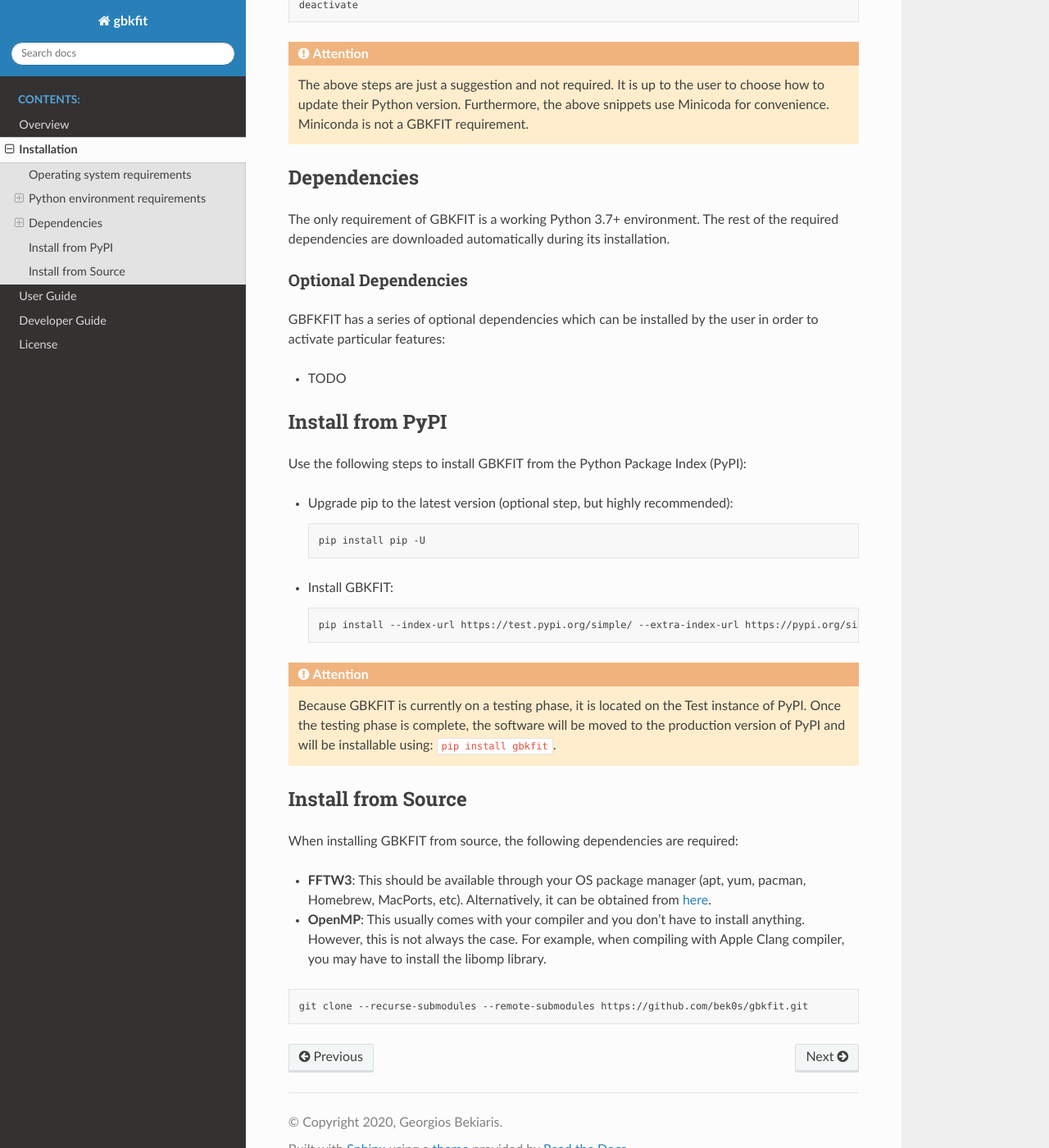
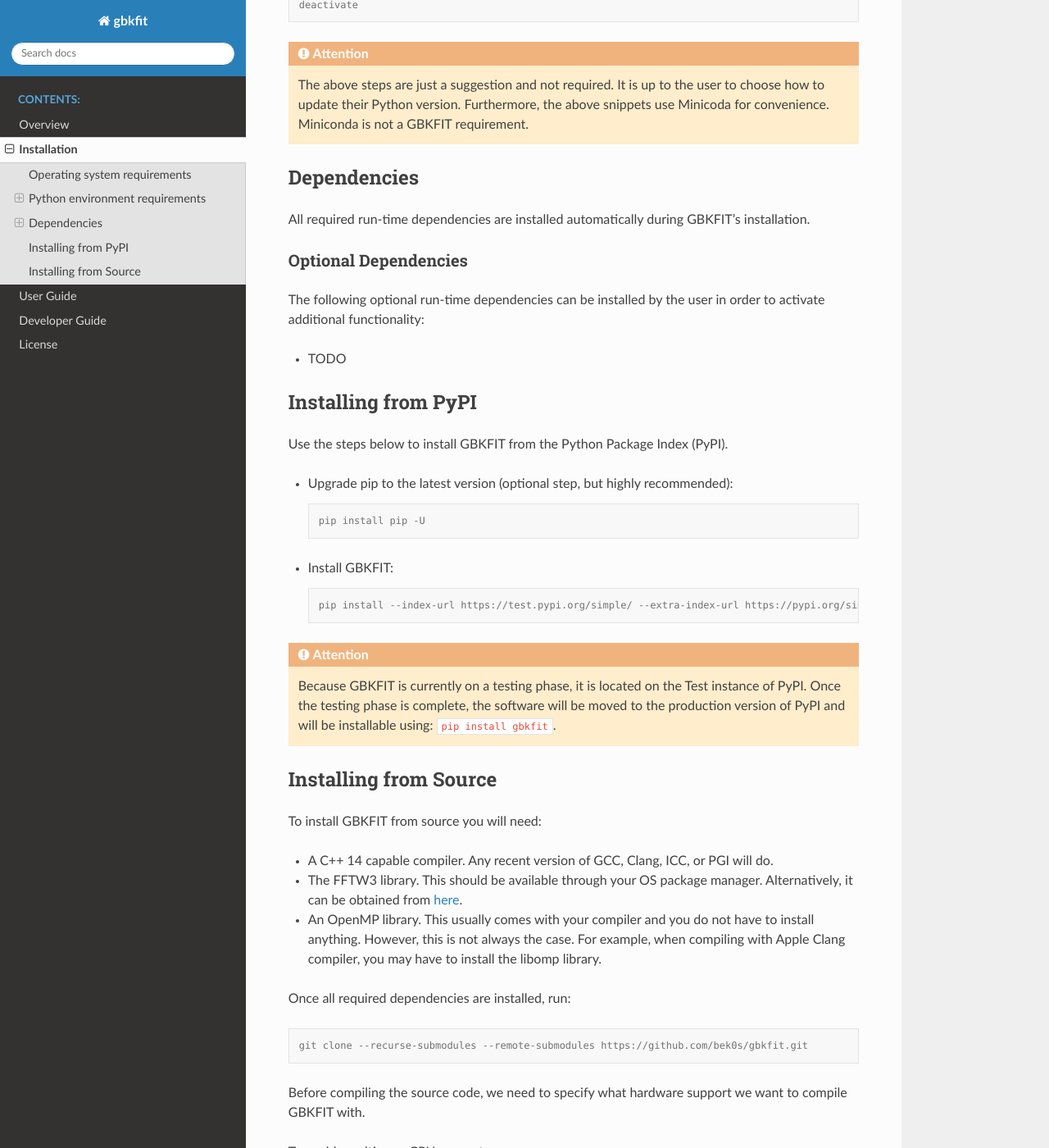
Before and after one commit to bek0s/gbkfit, a Sphinx documentation site: the page built from docs/source/install.rst, in a window 1280 px wide and 1400 px high, scrolled down 1397 px. Shown: the whole window at 82% size. Built offline with Sphinx 7.4.7 and the Read the Docs theme 2.0.0, drawn with Linux system fonts in a browser that asks for light colours; some of the changed text lies outside the part shown.

Commit message:
docs: added somee documentation

```diff
--- a/docs/source/install.rst
+++ b/docs/source/install.rst
@@ -29,7 +29,7 @@
 
 On Linux:
 
-.. code-block:: bash
+.. code-block:: console
 
    mkdir gbkfit && cd gbkfit
    wget https://repo.anaconda.com/miniconda/Miniconda3-latest-Linux-x86_64.sh
@@ -39,7 +39,7 @@
 
 On macOS:
 
-.. code-block:: bash
+.. code-block:: console
 
    mkdir gbkfit && cd gbkfit
    curl -O -L https://repo.anaconda.com/miniconda/Miniconda3-latest-MacOSX-x86_64.sh
@@ -52,13 +52,13 @@
 
 To activate the environment run:
 
-.. code-block:: bash
+.. code-block:: console
 
    . venv/bin/activate
 
 To deactivate the environment run:
 
-.. code-block:: bash
+.. code-block:: console
 
    deactivate
 
@@ -71,32 +71,31 @@
 Dependencies
 ------------
 
-The only requirement of GBKFIT is a working Python 3.7+ environment. The rest
-of the required dependencies are downloaded automatically during its
-installation.
+All required run-time dependencies are installed automatically during
+GBKFIT's installation.
 
 Optional Dependencies
 ^^^^^^^^^^^^^^^^^^^^^
 
-GBFKFIT has a series of optional dependencies which can be installed by
-the user in order to activate particular features:
+The following optional run-time dependencies can be installed by the user
+in order to activate additional functionality:
 
 - TODO
 
-Install from PyPI
------------------
+Installing from PyPI
+--------------------
 
-Use the following steps to install GBKFIT from the Python Package Index (PyPI):
+Use the steps below to install GBKFIT from the Python Package Index (PyPI).
 
 - Upgrade pip to the latest version (optional step, but highly recommended):
 
-  .. code-block:: bash
+  .. code-block:: console
 
      pip install pip -U
 
 - Install GBKFIT:
 
-  .. code-block:: bash
+  .. code-block:: console
 
      pip install --index-url https://test.pypi.org/simple/ --extra-index-url https://pypi.org/simple --no-cache-dir gbkfit
 
@@ -107,20 +106,46 @@
    ``pip install gbkfit``.
 
 
-Install from Source
--------------------
+Installing from Source
+----------------------
 
-When installing GBKFIT from source, the following dependencies are required:
+To install GBKFIT from source you will need:
 
-- **FFTW3**: This should be available through your OS package manager
-  (apt, yum, pacman, Homebrew, MacPorts, etc). Alternatively, it can be
-  obtained from `here <http://www.fftw.org/>`_.
+- A C++ 14 capable compiler.
+  Any recent version of GCC, Clang, ICC, or PGI will do.
+- The FFTW3 library.
+  This should be available through your OS package manager. Alternatively, it
+  can be obtained from `here <http://www.fftw.org/>`_.
+- An OpenMP library.
+  This usually comes with your compiler and you do not have to install
+  anything. However, this is not always the case. For example, when compiling
+  with Apple Clang compiler, you may have to install the libomp library.
 
-- **OpenMP**: This usually comes with your compiler and you don't have to
-  install anything. However, this is not always the case. For example, when
-  compiling with Apple Clang compiler, you may have to install the
-  libomp library.
+Once all required dependencies are installed, run:
 
-.. code-block:: bash
+.. code-block:: console
 
    git clone --recurse-submodules --remote-submodules https://github.com/bek0s/gbkfit.git
+
+Before compiling the source code, we need to specify what hardware support we want to compile GBKFIT with.
+
+To enable multi-core CPU support, run:
+
+.. code-block:: console
+
+   export GBKFIT_BUILD_HOST=1
+
+To enable CUDA GPU support, run:
+
+.. code-block:: console
+
+   export GBKFIT_BUILD_CUDA=1
+
+.. attention::
+   Support for CUDA GPUs is not working yet. Do not enable it.
+
+You can now compile and install your local copy of GBKFIT using:
+
+.. code-block:: console
+
+   pip install ./gbkfit
```
